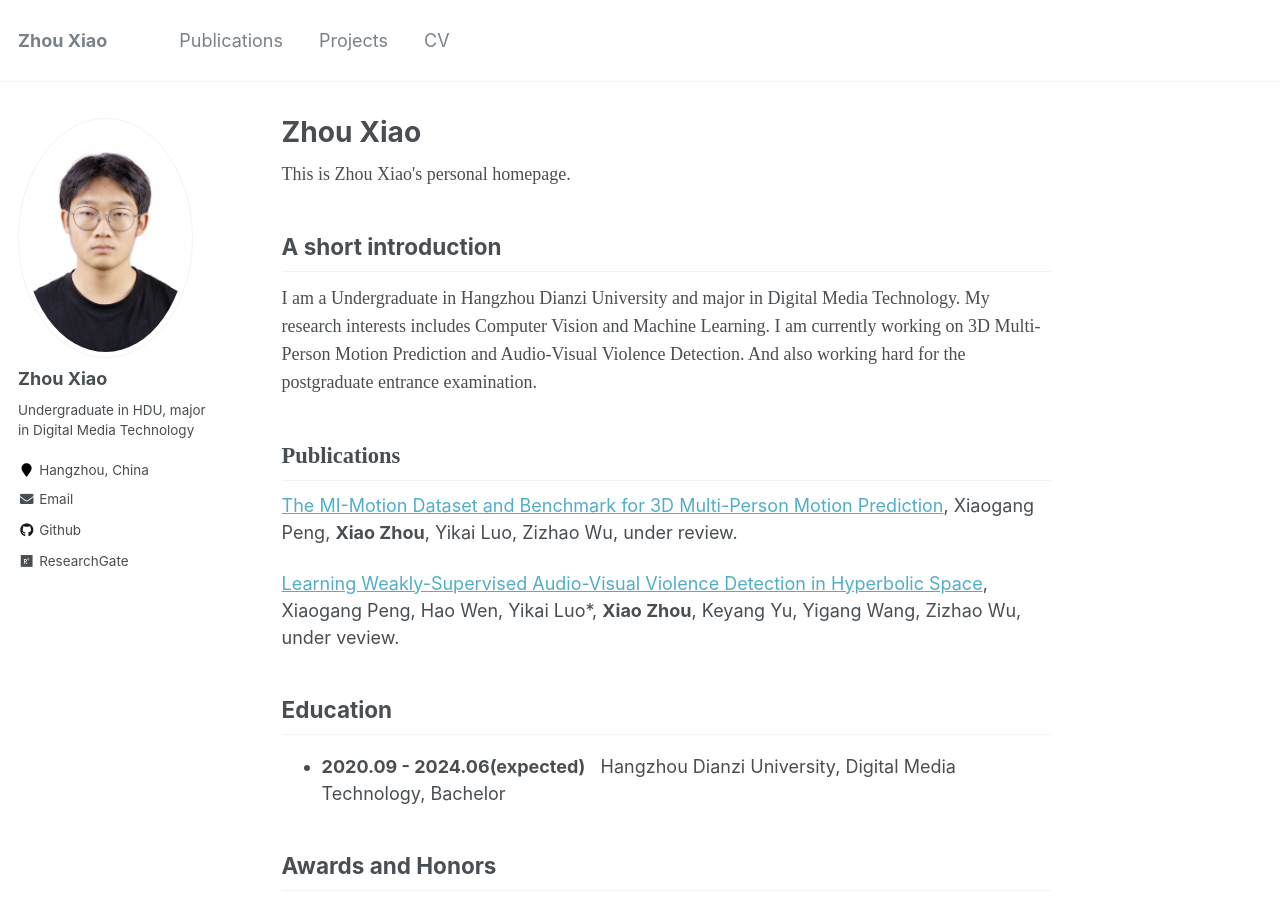
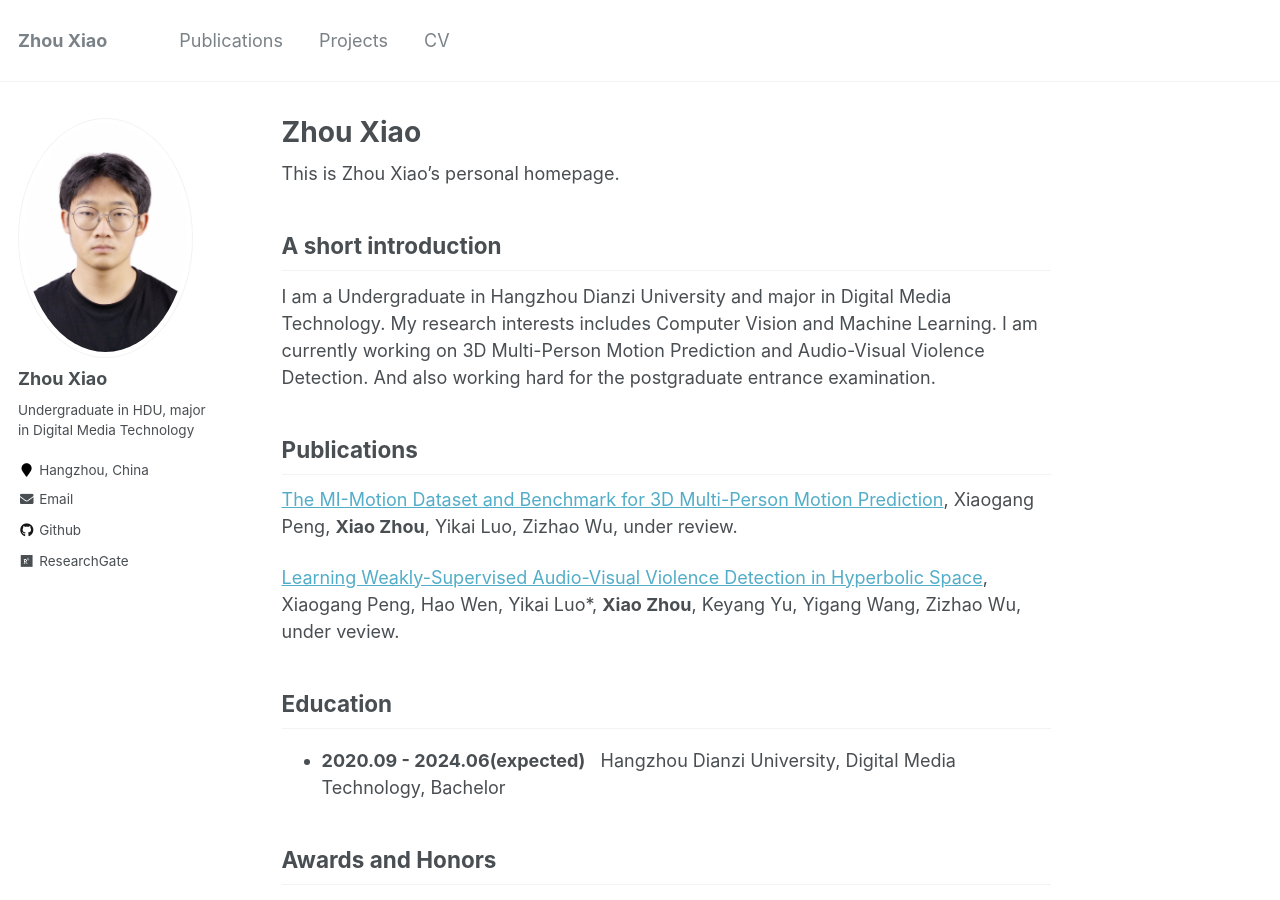
Before and after one commit to KimRRRich/KimRRRich.github.io, a Jekyll site: the page built from _pages/about.md, in a window 1280 px wide and 900 px high. Built offline with Jekyll 4.4.1, drawn with Linux system fonts in a browser that asks for light colours.

Commit message:
Update about.md

```diff
--- a/_pages/about.md
+++ b/_pages/about.md
@@ -8,13 +8,14 @@ redirect_from:
   - /about.html
 ---
 
-<font face="Times New Roman">This is Zhou Xiao's personal homepage. </font>
+This is Zhou Xiao's personal homepage.
 
 ## A short introduction
-<font face="Times New Roman">I am a Undergraduate in Hangzhou Dianzi University and major in Digital Media Technology. My research interests includes Computer Vision and Machine Learning. I am currently working on 3D Multi-Person Motion Prediction and Audio-Visual Violence Detection. And also working hard for the postgraduate entrance examination.</font>
+I am a Undergraduate in Hangzhou Dianzi University and major in Digital Media Technology. My research interests includes Computer Vision and Machine Learning. I am currently working on 3D Multi-Person Motion Prediction and Audio-Visual Violence Detection. And also working hard for the postgraduate entrance examination.
 
 
-## <font face="Times New Roman">Publications </font>
+## Publications
+
 [The MI-Motion Dataset and Benchmark for 3D Multi-Person Motion Prediction](https://mi-motion.github.io/), Xiaogang Peng, **Xiao Zhou**, Yikai Luo, Zizhao Wu, under review.
 
 [Learning Weakly-Supervised Audio-Visual Violence Detection in Hyperbolic Space](https://github.com/xiaogangpeng/HyperVD), Xiaogang Peng, Hao Wen, Yikai Luo*, **Xiao Zhou**, Keyang Yu, Yigang Wang, Zizhao Wu, under veview.
```
